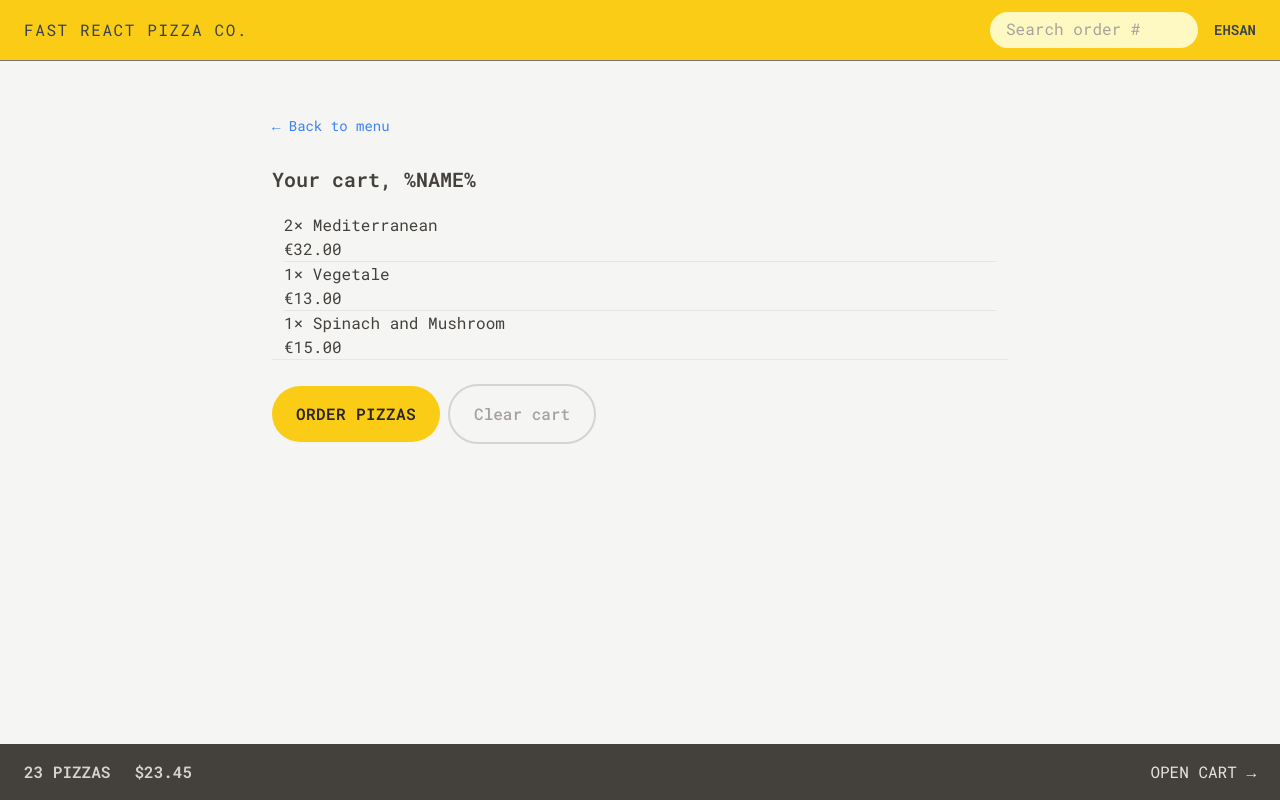
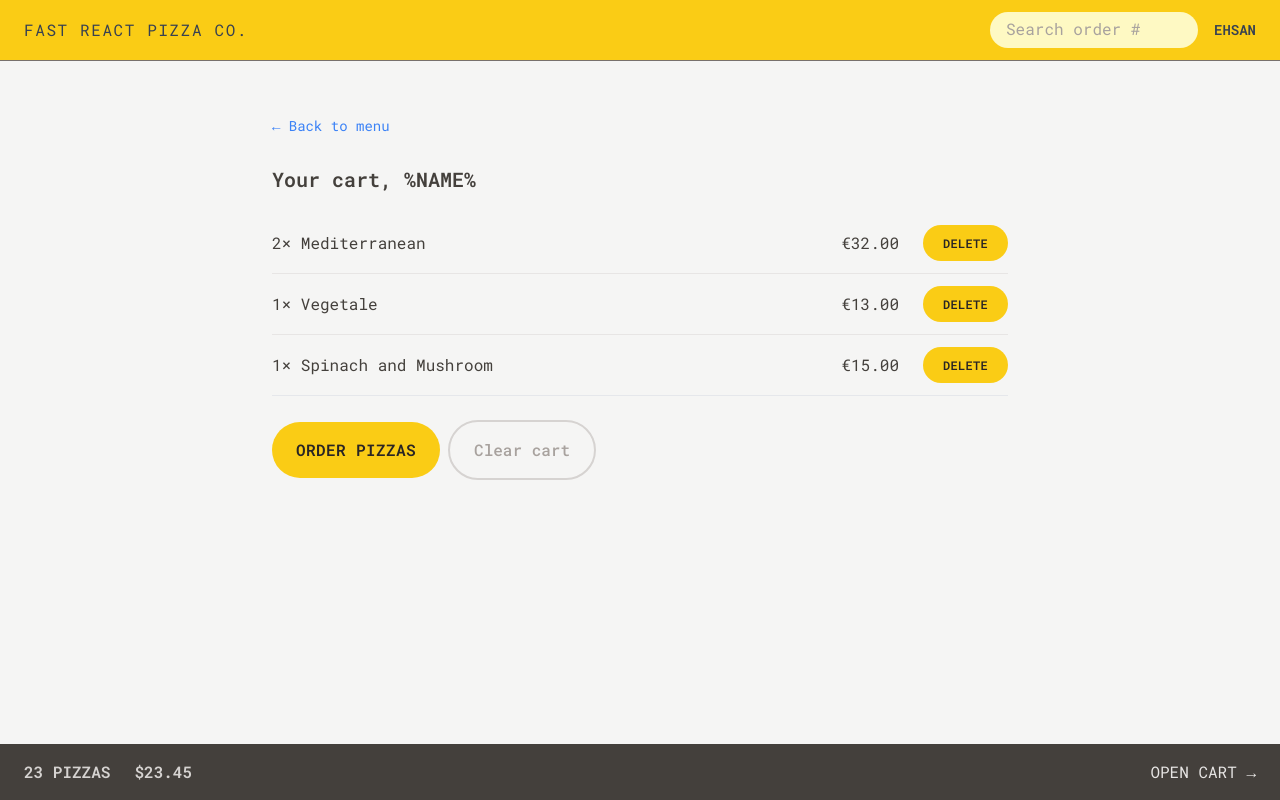
Before and after one commit to ehsanmehrjoo/Fast-React-Pizza, a React (Vite) app: page /cart in a window 1280 px wide. Built offline with nearby package versions, Linux system fonts and the light colour scheme.

Commit message:
Update   Cart and CartItem    tailwind

```diff
--- a/src/features/cart/Cart.jsx
+++ b/src/features/cart/Cart.jsx
@@ -35,7 +35,7 @@
       <LinkButton  to="/menu" className='text-sm text-blue-500 hover:text-blue-600 hover:underline'>&larr; Back to menu</LinkButton>
 
       <h2 className='font-semibold text-xl mt-7 mb-5'>Your cart, %NAME%</h2>
-      <ul className='divide-y divide-stone-200 border-b mt-3 px-3'>
+      <ul className='divide-y divide-stone-200 border-b mt-3 '>
         {cart.map((item) => (<CartItem item={item} key={item.key}  />))}
       </ul>
       <div className='mt-6 space-x-2'>
--- a/src/features/cart/CartItem.jsx
+++ b/src/features/cart/CartItem.jsx
@@ -1,15 +1,17 @@
+import Button from "../../Ui/Button";
 import {formatCurrency} from "../../utilities/helpers"
 
 function CartItem({ item }) {
   const { pizzaId, name, quantity, totalPrice } = item;
 
   return (
-    <li>
+    <li className="py-3 flex items-center justify-between ">
       <p>
         {quantity}&times; {name}
       </p>
-      <div>
+      <div className="flex justify-between items-center space-x-6">
         <p>{formatCurrency(totalPrice)}</p>
+        <Button type="small">Delete</Button>
       </div>
     </li>
   );
```
